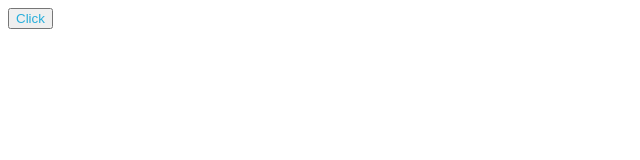
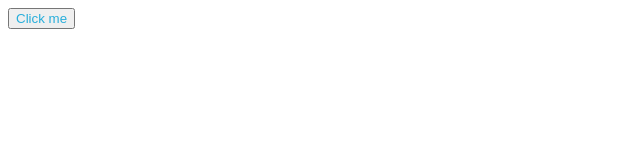
Before and after one commit to rajatgatade/Button-Action-with-Class-Component---Class-based-components-First-Class-based-C---xkd9niy3bvvg, a React app: page / in a window 1280 px wide. Shown: the top 160 px of the page, without its empty margins (0-640 px from the left). Built offline with nearby package versions, Linux system fonts and the light colour scheme.

Commit message:
Update App.js

```diff
--- a/src/components/App.js
+++ b/src/components/App.js
@@ -1,25 +1,33 @@
 import React, { Component, useState } from "react";
-import '../styles/App.css';
+import "../styles/App.css";
 
 class App extends Component {
   constructor(props) {
     super(props);
     this.state = {
-      showParagraph: false
+      display: false,
     };
+    this.handleClick = this.handleClick.bind(this);
   }
 
-  handleClick = () => {
+  handleClick() {
     this.setState({
-      showParagraph: true
+      display: true,
     });
   }
 
   render() {
     return (
       <div id="main">
-        <button id="click" onClick={this.handleClick}>Click</button>
-        {this.state.showParagraph && <p id="para">Hello, I've learnt to use the full-stack evaluation tool. This makes me so happy</p>}
+        <button id="click" onClick={this.handleClick}>
+          Click me
+        </button>
+        {this.state.display && (
+          <p id="para">
+            Hello, I've learnt to use the full-stack evaluation tool. This makes
+            me so happy
+          </p>
+        )}
       </div>
     );
   }
```
